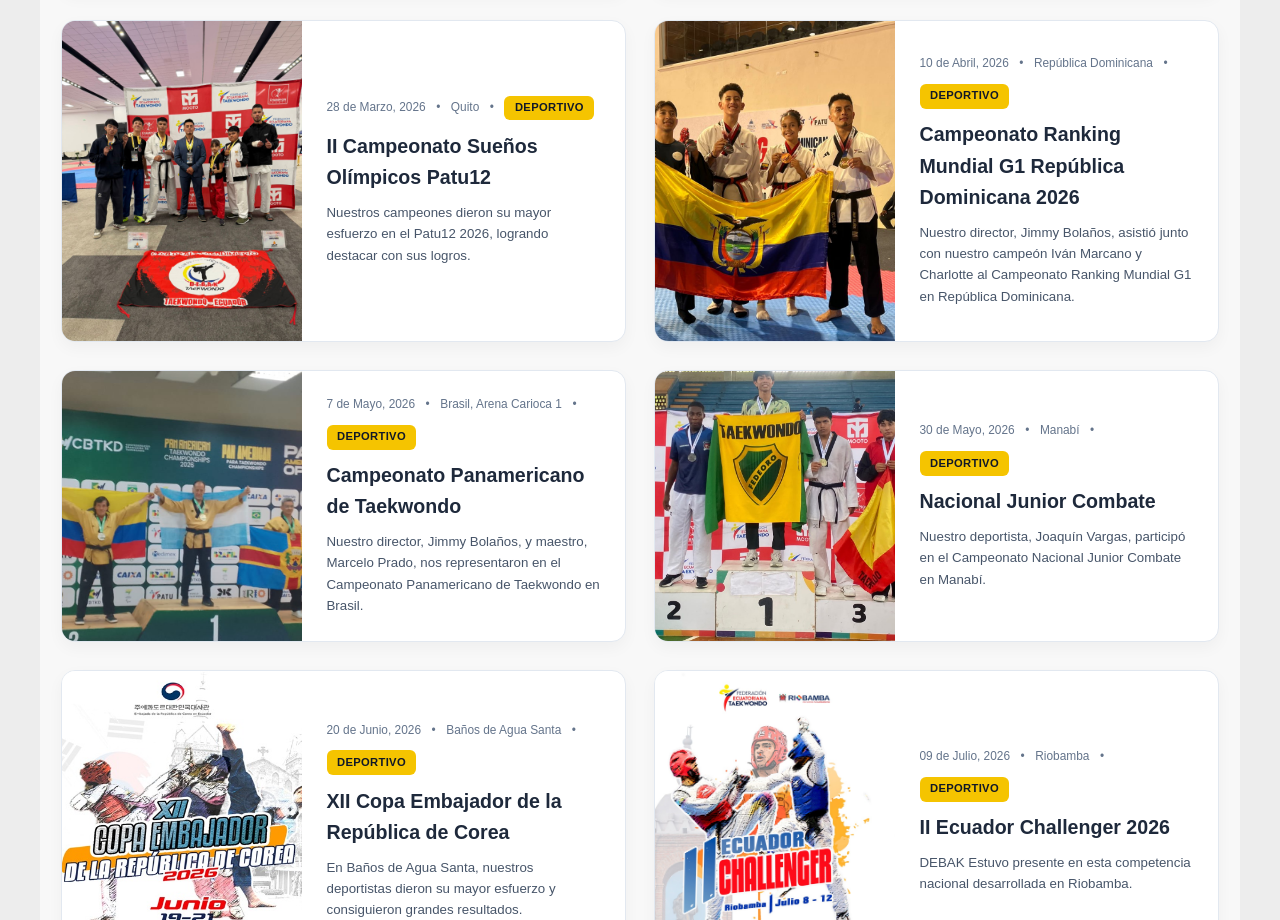
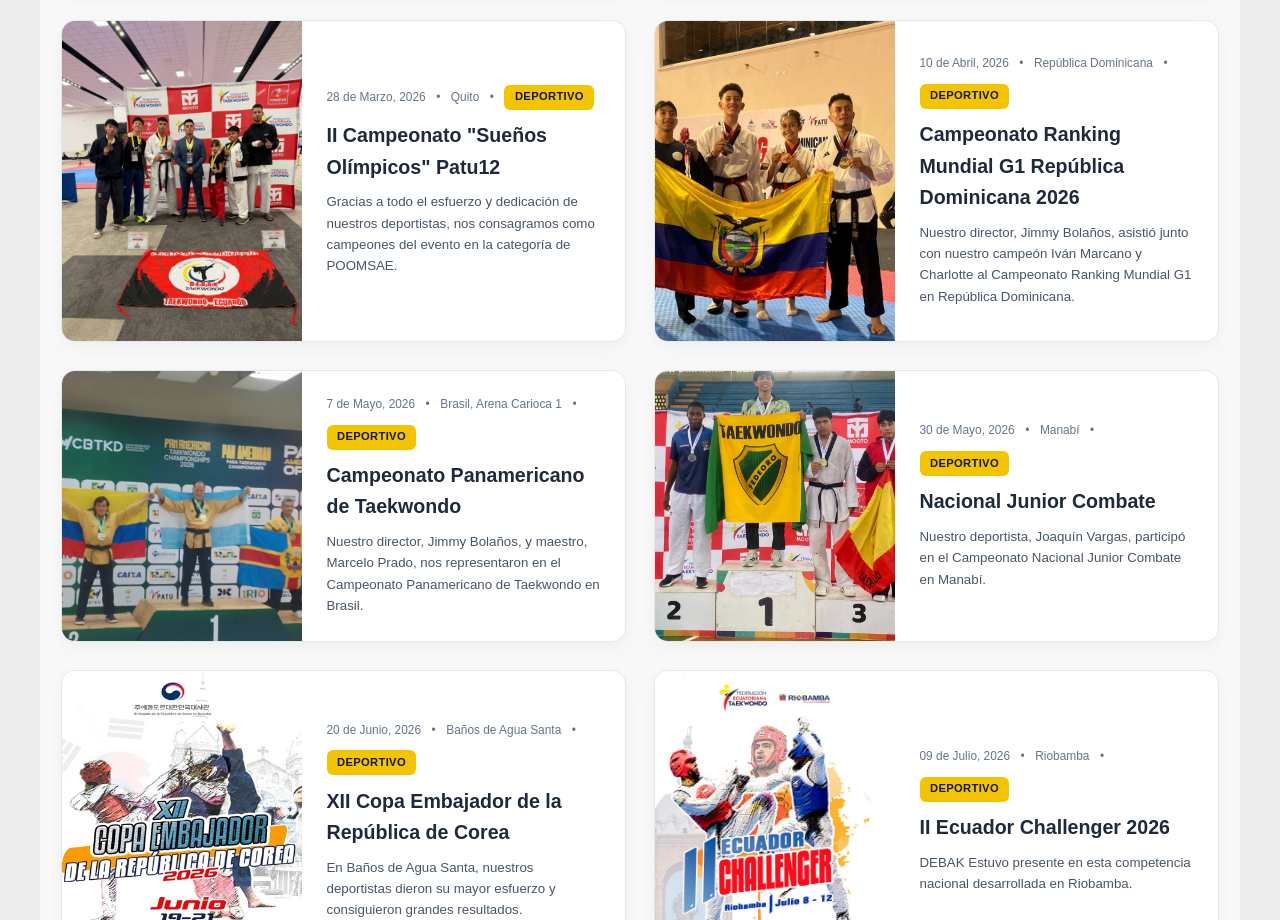
Before and after one commit to jovenpadawan/DEBAK_PAGE, a React (Vite) app: page /#/eventos in a window 1280 px wide. Shown: the part 1380-2300 px from the top of the page. Built offline with nearby package versions, Linux system fonts and the light colour scheme.

Commit message:
edición otra vez

```diff
--- a/src/components/Eventos.jsx
+++ b/src/components/Eventos.jsx
@@ -64,13 +64,13 @@ const dataEventos = {
         detalles: 'Todos nuestros deportistas participantes obtuvieron medallas y puestos altos, demostrando la pasión y el compromiso que tienen con el Taekwondo.'
       },
       {
-        title: 'II Campeonato Sueños Olímpicos Patu12',
-        description: 'Nuestros campeones dieron su mayor esfuerzo en el Patu12 2026, logrando destacar con sus logros.',
+        title: 'II Campeonato "Sueños Olímpicos" Patu12',
+        description: 'Gracias a todo el esfuerzo y dedicación de nuestros deportistas, nos consagramos como campeones del evento en la categoría de POOMSAE.',
         image: './imagenes/eventos/patu12.jpg',
         date: '28 de Marzo, 2026',
         location: 'Quito',
         tag: 'Deportivo',
-        detalles: 'Salieron de aquí varios logros y medalas, símbolo del esfuerzo y dedicación de los deportistas de DEBAK.'
+        detalles: 'Dejaron marca de lo mucho que se esmeran en cada uno de sus entrenamientos.'
       },
       {
         title: 'Campeonato Ranking Mundial G1 República Dominicana 2026',
@@ -162,10 +162,9 @@ const dataEventos = {
   },
   promocion: {
     titulo: 'Promoción del Taekwondo',
-    descripcion: 'Conoce nuestras acciones para ampliar el alcance del Taekwondo en la ciudad.',
     items: [
       {
-        title: 'Trayecto de zoe Celi',
+        title: 'Trayecto de Zoe Celi',
         description: 'Nuestra deportista Zoe Celi estuvo presente en una entrevista en Pública FM, donde tuvo la oportunidad de compartir su trayectoria deportiva y los logros que ha alcanzado.',
         image: './imagenes/eventos/zoeEntrevista.png',
         date: '8 de Enero, 2026',
```
Also changed, not shown: public/imagenes/eventos/chuncheon2026.jpg.
